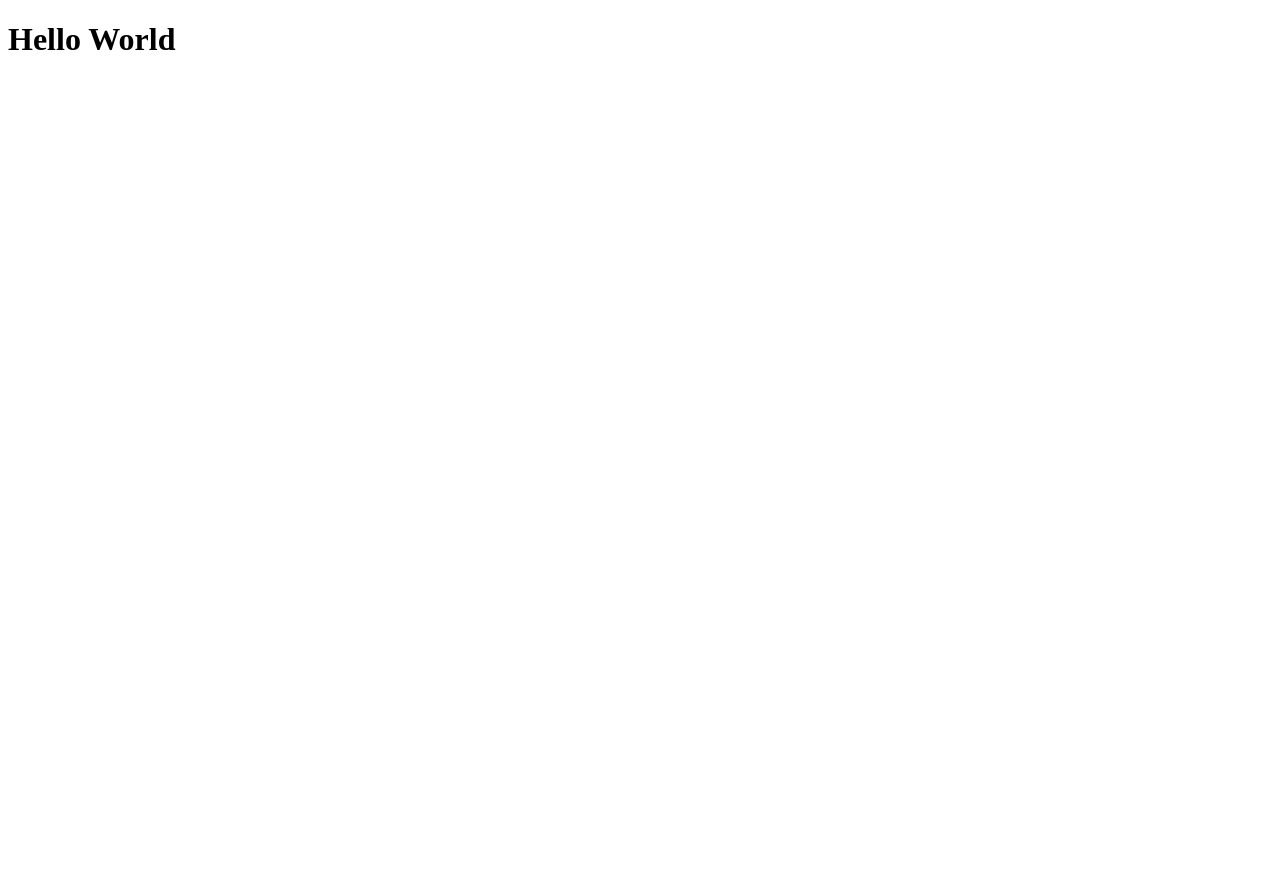
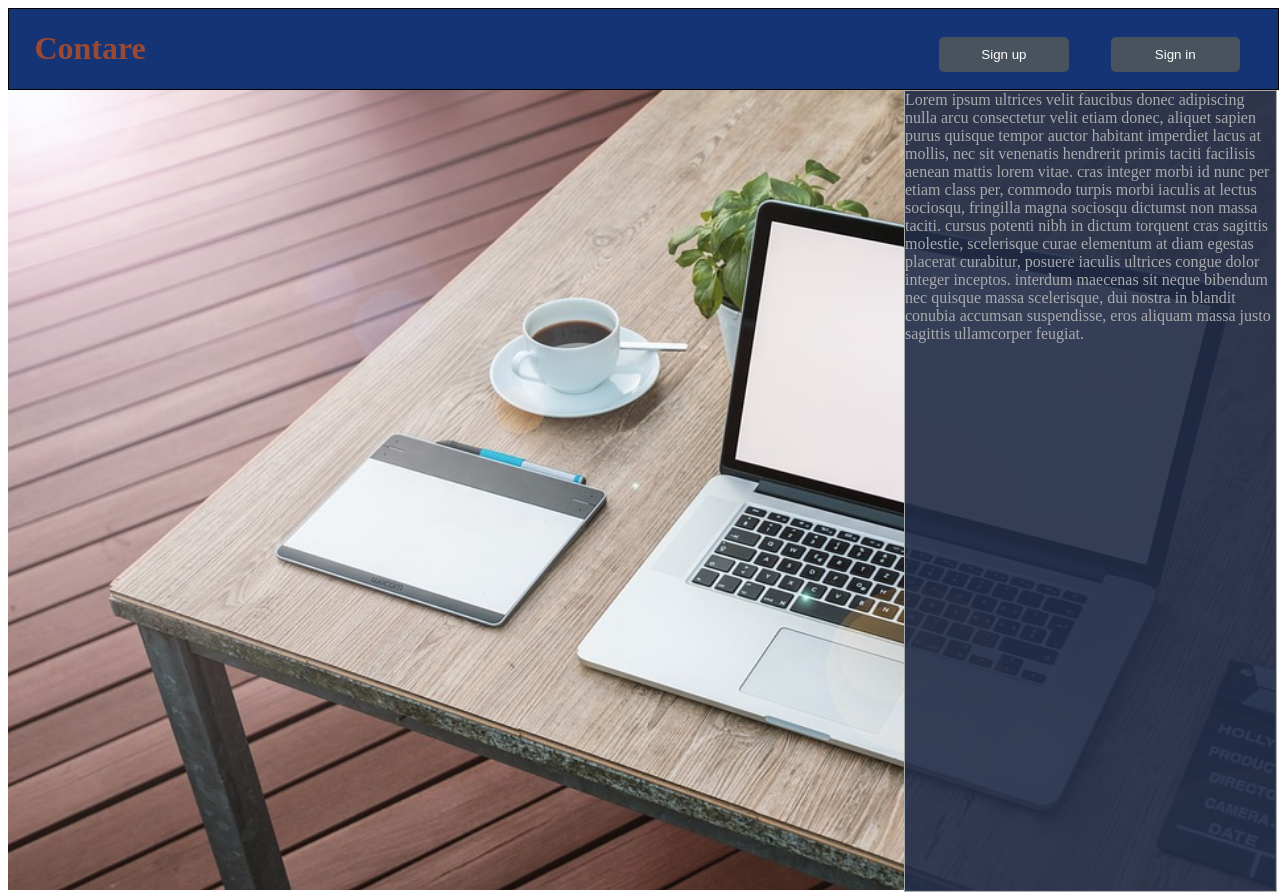
Before and after one commit to LiviaCavalcanti/contare, a React (Create React App) app in the folder front/: page / in a window 1280 px wide. Before the commit the page ends 800 px from the top, so only its background shows below. Built offline with nearby package versions, Linux system fonts and the light colour scheme.

Commit message:
Criando navbar, content, routes

```diff
--- a/front/package.json
+++ b/front/package.json
@@ -5,6 +5,7 @@
   "dependencies": {
     "react": "^16.8.6",
     "react-dom": "^16.8.6",
+    "react-router-dom": "^5.0.0",
     "react-scripts": "2.1.8"
   },
   "scripts": {
--- a/front/src/App.js
+++ b/front/src/App.js
@@ -1,10 +1,16 @@
 import React, { Component } from 'react';
+import NavbarComponent from './components/navbarComponent/navbarComponent';
+import './App.css';
+import ContentComponent from './components/contentComponent/contentComponent';
 
 class App extends Component {
   render() {
     return (
+
       <div className="App">
-          <h1>Hello World</h1>
+        <NavbarComponent/>
+        <ContentComponent/>
+        <h1>Hello World</h1>
       </div>
     );
   }
--- /dev/null
+++ b/front/src/components/contentComponent/contentComponent.css
@@ -0,0 +1,18 @@
+.content{
+}
+
+.content img{
+    width: 99%;
+    position: absolute;
+    height: 100%;
+}
+
+.content .conteudo{
+    color: #aaabac;
+    border: 1px solid;
+    position: absolute;
+    width: 29%;
+    background-color: rgba(34, 44, 71, 0.9);
+    margin-left: 70%;
+    height: 100%;
+}
--- /dev/null
+++ b/front/src/components/contentComponent/contentComponent.jsx
@@ -0,0 +1,25 @@
+import React, { Component } from 'react';
+import planoDeFundo from '../../images/planoDeFundo.jpg';
+import "./contentComponent.css"
+
+
+class ContentComponent extends Component {
+    // constructor(props) {
+    //     super(props);
+    // }
+
+    render() {
+        return (
+            <div className="content">
+                <img src={planoDeFundo} />
+                <div className="conteudo">
+
+                    Lorem ipsum ultrices velit faucibus donec adipiscing nulla arcu consectetur velit etiam donec, aliquet sapien purus quisque tempor auctor habitant imperdiet lacus at mollis, nec sit venenatis hendrerit primis taciti facilisis aenean mattis lorem vitae. cras integer morbi id nunc per etiam class per, commodo turpis morbi iaculis at lectus sociosqu, fringilla magna sociosqu dictumst non massa taciti. cursus potenti nibh in dictum torquent cras sagittis molestie, scelerisque curae elementum at diam egestas placerat curabitur, posuere iaculis ultrices congue dolor integer inceptos. interdum maecenas sit neque bibendum nec quisque massa scelerisque, dui nostra in blandit conubia accumsan suspendisse, eros aliquam massa justo sagittis ullamcorper feugiat.
+
+                </div>
+            </div>
+        );
+    }
+}
+
+export default ContentComponent;
--- /dev/null
+++ b/front/src/components/navbarComponent/navbarComponent.css
@@ -0,0 +1,27 @@
+.navbar{
+    border: 1px solid;
+    background-color: #153475;
+    width: 100.4%;
+}
+
+.navbar h1{
+    width: 68%;
+    display: inline-block;
+    color: #9A4934;
+    padding-left: 2%;
+}
+
+.navbar .div-button{
+    display: inline-block;
+    width: 30%;
+}
+
+.navbar button {
+    width: 34%;
+    border-radius: 5px;
+    height: 35px;
+    border: 0px;
+    background-color: #49535D;
+    color: white;
+    margin-left: 11%;
+}
--- /dev/null
+++ b/front/src/components/navbarComponent/navbarComponent.jsx
@@ -0,0 +1,30 @@
+import React, { Component } from 'react';
+import './navbarComponent.css';
+
+class NavbarComponent extends Component {
+    // constructor(props) {
+    //     super(props);
+    // }
+
+    signUp(){
+        console.log("Sign Up");
+    }
+
+    signIn(){
+        console.log("Sign In");
+    }
+
+    render() {
+        return (
+            <div className="navbar">
+                <h1>Contare</h1>
+                <div className="div-button">
+                    <button type="button" onClick={this.signUp}>Sign up</button>
+                    <button type="button" onClick={this.signIn}>Sign in</button>
+                </div>
+            </div>
+        )
+    }
+}
+
+export default NavbarComponent;
--- /dev/null
+++ b/front/src/components/pagina404Component/pagina404Component.jsx
@@ -0,0 +1,13 @@
+import React, { Component } from 'react';
+
+class Pagina404Component extends Component {
+  render() {
+    return (
+      <div>
+          <h1>Página não Encontrada!</h1>
+      </div>
+    );
+  }
+}
+
+export default Pagina404Component;
--- a/front/src/index.js
+++ b/front/src/index.js
@@ -1,5 +1,9 @@
 import React from 'react';
 import ReactDOM from 'react-dom';
-import App from './App';
+import { Routes } from './routes';
 
-ReactDOM.render(<App />, document.getElementById('root'));
+ReactDOM.render(
+    (
+            <Routes />
+    )
+, document.getElementById('root'));
--- /dev/null
+++ b/front/src/routes.js
@@ -0,0 +1,19 @@
+import React, { Component } from 'react';
+import { Route, Switch, BrowserRouter } from 'react-router-dom';
+
+import App from './App';
+import Pagina404Component from './components/pagina404Component/pagina404Component';
+
+export class Routes extends Component {
+    render() {
+        return (
+            <BrowserRouter>
+                <Switch>
+                    <Route path="/" exact={true} component={App} />
+                    <Route path="/app" component={App} />
+                    <Route path="*" component={Pagina404Component} />
+                </Switch>
+            </ BrowserRouter>
+        )
+    }
+};
```
Also changed, not shown: front/src/App.css (added), front/src/components/pagina404Component/pagina404Component.css (added), front/src/images/planoDeFundo.jpg (added), front/src/images/teste.png (added).
